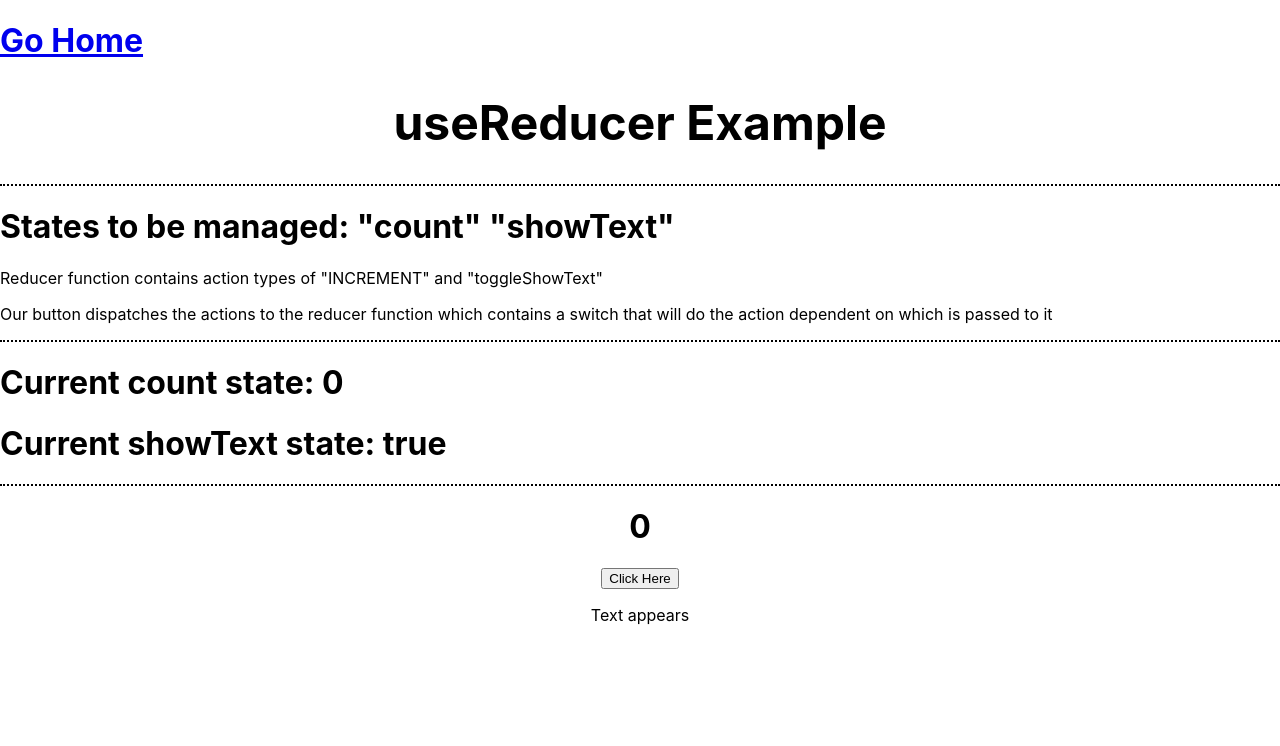
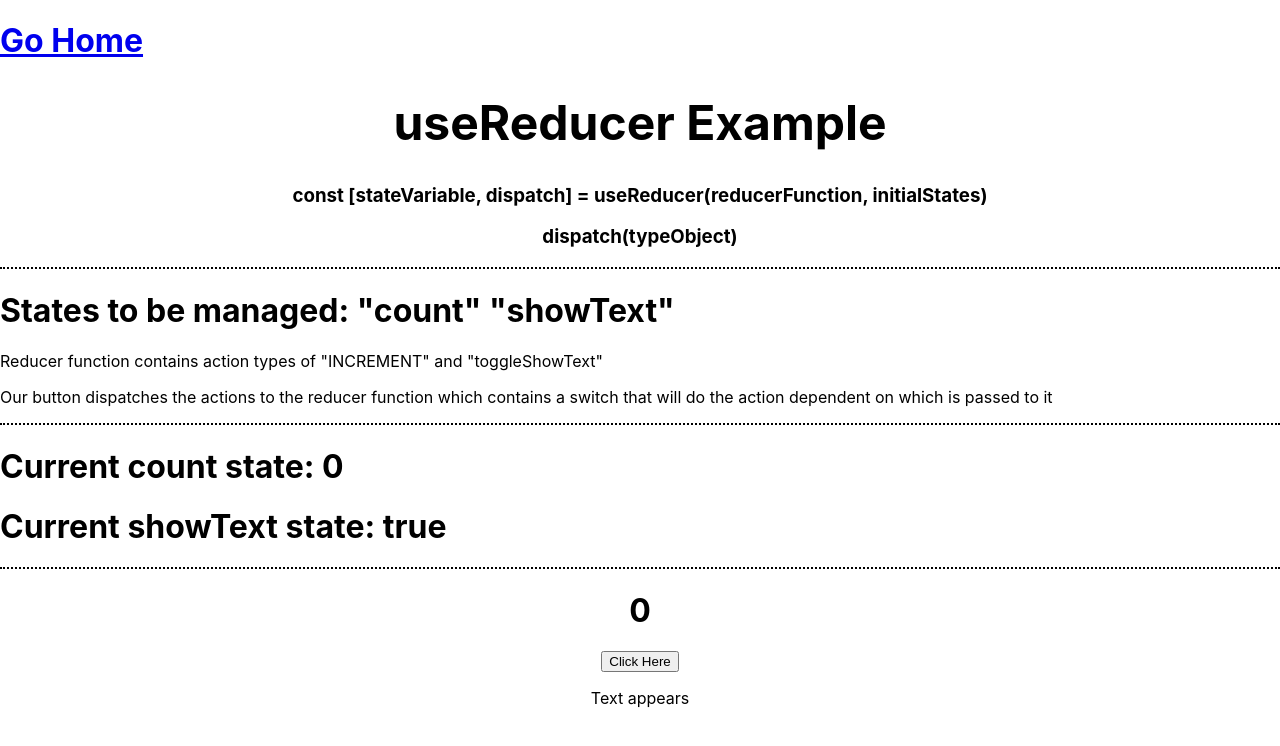
Before and after one commit to knguyen111601/React_Hook_Notes_Examples, a React (Create React App) app: page /useReducer in a window 1280 px wide. Shown: the top 746 px of the page. Built offline with nearby package versions, Linux system fonts and the light colour scheme.

Commit message:
added useReducer's example lines of code

```diff
--- a/src/pages/ReducerTutorial.js
+++ b/src/pages/ReducerTutorial.js
@@ -20,6 +20,8 @@ const ReducerTutorial = () => {
 
     return (<div>
         <h1 style={{textAlign:"center", fontSize:"3em"}}>useReducer Example</h1>
+        <h3 style={{textAlign:"center"}}>const [stateVariable, dispatch] = useReducer(reducerFunction, initialStates)</h3>
+        <h3 style={{textAlign:"center"}}>dispatch(typeObject)</h3>
         <div style={{borderBottom:"2px dotted black", borderTop:"2px dotted black"}}>
             <h1>States to be managed: "count" "showText"</h1>
             <p>Reducer function contains action types of "INCREMENT" and "toggleShowText"</p>
```
